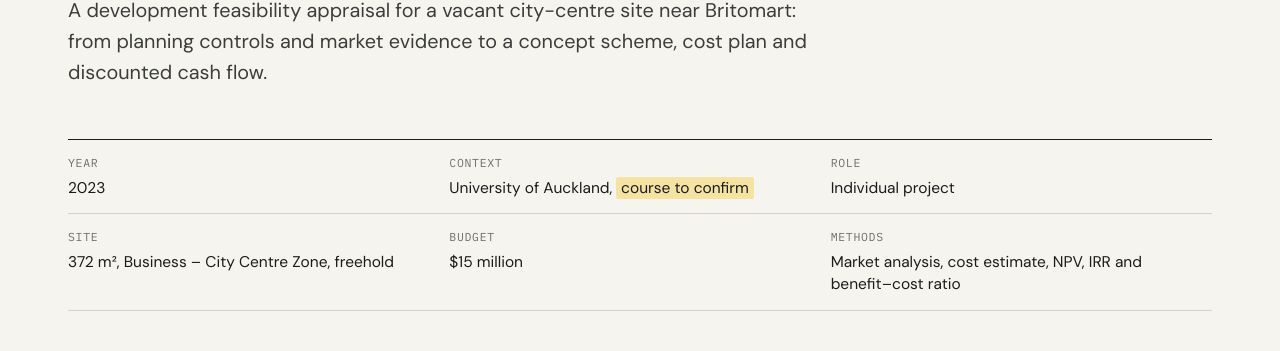
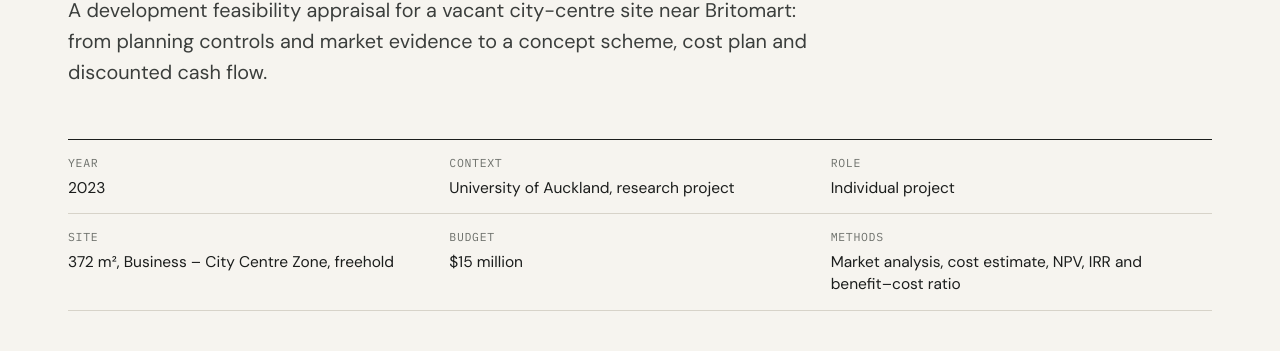
Before and after one commit to ruotian-li/ruotian-li.github.io, a plain HTML site: page projects/anzac-avenue-feasibility.html in a window 1280 px wide. Shown: the part 449-800 px from the top of the page. Drawn offline with Linux system fonts and the light colour scheme.

Commit message:
Describe coursework context as research projects
Co-Authored-By: Claude Opus 5.5 <noreply@anthropic.com>

```diff
--- a/projects/anzac-avenue-feasibility.html
+++ b/projects/anzac-avenue-feasibility.html
@@ -48,7 +48,7 @@
     <p class="lede">A development feasibility appraisal for a vacant city-centre site near Britomart: from planning controls and market evidence to a concept scheme, cost plan and discounted cash flow.</p>
     <dl class="facts">
       <div><dt>Year</dt><dd>2023</dd></div>
-      <div><dt>Context</dt><dd>University of Auckland, <mark class="tbc">course to confirm</mark></dd></div>
+      <div><dt>Context</dt><dd>University of Auckland, research project</dd></div>
       <div><dt>Role</dt><dd>Individual project</dd></div>
       <div><dt>Site</dt><dd>372 m², Business – City Centre Zone, freehold</dd></div>
       <div><dt>Budget</dt><dd>$15 million</dd></div>
```
Also changed, not shown: projects/living-over-the-shops.html (+1 -1 lines), projects/newmarket-streets.html (+1 -1 lines), projects/orewa-coastal-shelters.html (+1 -1 lines), projects/planning-posters.html (+1 -1 lines).
